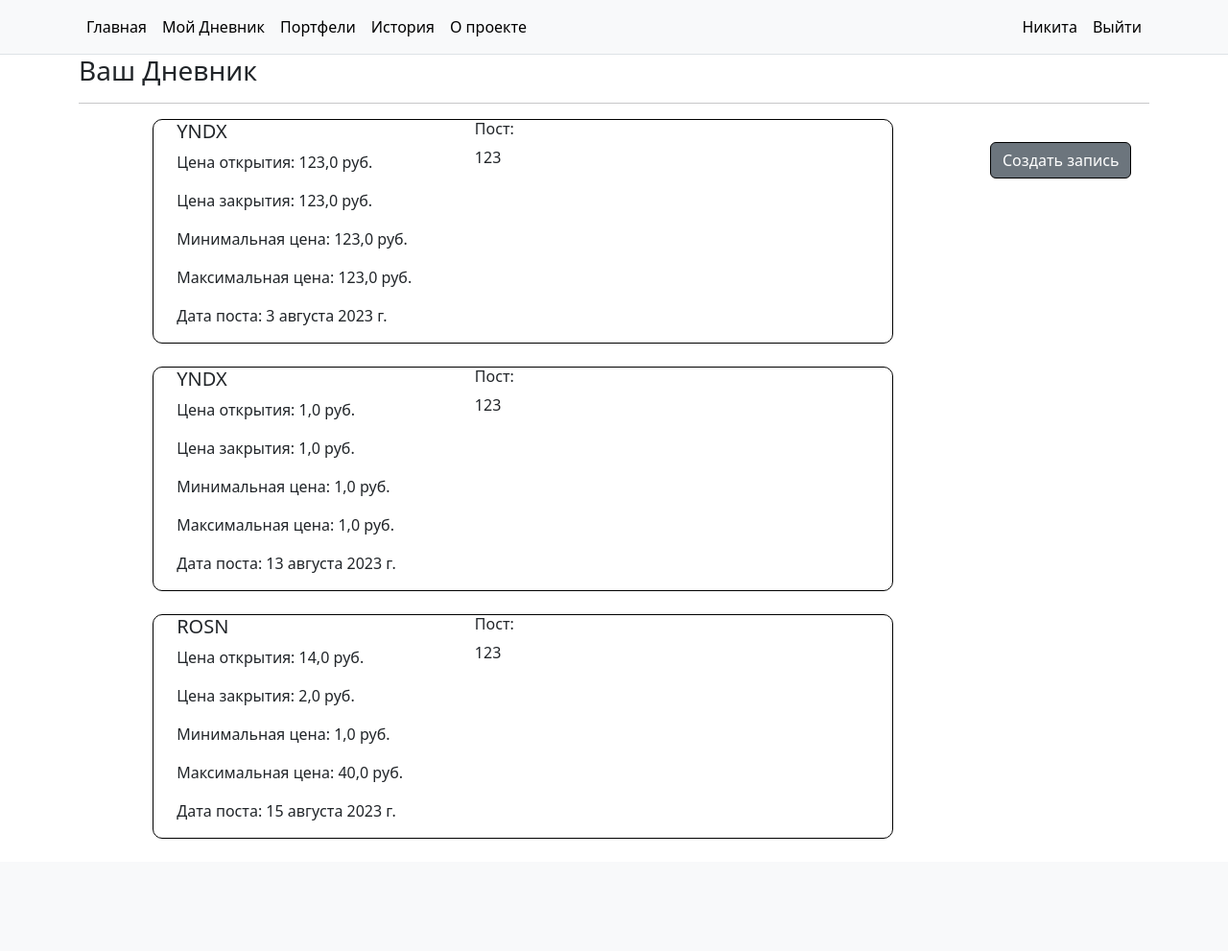
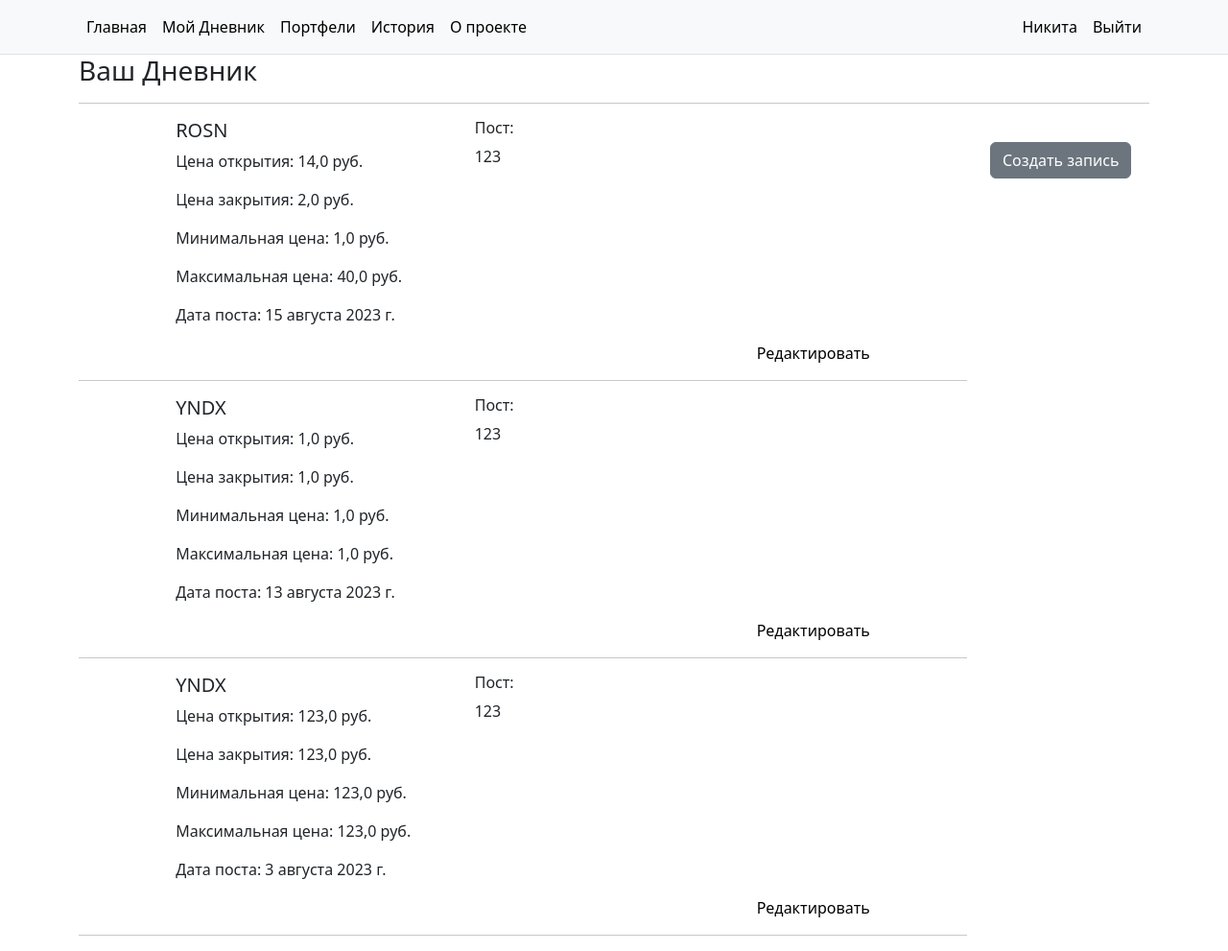
Before and after one commit to akinshinn/SMD, a Django app: page /diary/ in a window 1280 px wide. Shown: the whole page at 96% size. Before the commit the page ends 874 px from the top, so only its background shows below. Run offline with Django 4.2, Linux system fonts and the light colour scheme; a user stored in the database is signed in; data comes from the database, SQL or seed files in the repository; both versions use the stored data as it was after the commit.

Commit message:
redesign

```diff
--- a/home/operationsWithModels.py
+++ b/home/operationsWithModels.py
@@ -23,7 +23,7 @@ def getStocksFromUserPortfolios(UserID):
 
 
 def getAllUserPosts(UserID):
-    posts = DiaryPostModel.objects.filter(user = UserID)
+    posts = DiaryPostModel.objects.filter(user = UserID).order_by("-date")
     return posts
 
 
--- a/home/templates/home/diary.html
+++ b/home/templates/home/diary.html
@@ -7,7 +7,7 @@
                     {% for post in posts %}
                     <div class="container">
                         <div class="row">
-                            <div class="col-10 mycontainer mx-auto">
+                            <div class="col-10 mx-auto">
                                 <div class="container">
                                     <div class="row">
                                         <div class="col-5">
@@ -42,10 +42,19 @@
                                     </div>
                                 </div>
 
+                                <div class="container">
+                                    <div class="row">
+                                        <div class="col-12 d-flex justify-content-end">
+                                            <a type="button" class="mylink">Редактировать</a>
+                                        </div>
+
+                                    </div>
+                                </div>
+
                             </div>
                         </div>
                     </div>
-                    <br>
+                    <hr>
                     {%endfor%}
 
                 {%else%}
@@ -62,7 +71,7 @@
             </div>
             <div class="col-2">
                 <br>
-                <a type="button" class="btn mybtn btn-md btn-secondary" href="{% url 'add-post' %}">
+                <a type="button" class="btn btn-md btn-secondary" href="{% url 'add-post' %}">
                     Создать запись
                 </a>
             </div>
--- a/home/templates/home/history.html
+++ b/home/templates/home/history.html
@@ -7,7 +7,7 @@
                 {% for stock, info in stocks %}
                     <div class="container">
                         <div class="row">
-                            <div class="col-10 mx-auto mycontainer">
+                            <div class="col-10 mx-auto card">
                                 <h5>{{stock.tick}}</h5>
 
                                 <p>Отрасль: {{stock.industry}}</p>
--- a/home/templates/home/index.html
+++ b/home/templates/home/index.html
@@ -19,7 +19,7 @@
                     <p>Вы можете добавить акцию в портфель здесь</p>
                     <div class='container'>
                         <div class='row'>
-                            <div class='col-10 mx-auto' style="border: 1px solid; border-radius: 10px;">
+                            <div class='col-10 mx-auto'>
                                 {% if not isAnyPortfolioCreated %}
                                 <p>У вас еще нет ни одного портфеля акций. Создайте его на этой странице</p>
                                 <div class="mb-3">
--- a/home/templates/home/login.html
+++ b/home/templates/home/login.html
@@ -23,7 +23,11 @@
 
                             </div>
                         </div>
+
                         <button type="submit" class="btn btn-success">Войти</button>
+
+
+                        </div>
                     </form>
                     <br>
                 </div>
--- a/home/templates/home/show-stock.html
+++ b/home/templates/home/show-stock.html
@@ -32,7 +32,6 @@
                         {% else %}
                         <span class="text-danger">{{stockInfo.riskToProfit | floatformat}}</span>
                         {%endif%}
-                         руб.
                     </p>
 
                     <p>Проскальзывание: {{stockInfo.slippage}} руб.</p>
--- a/home/templates/home/sign-up.html
+++ b/home/templates/home/sign-up.html
@@ -15,7 +15,6 @@
 
 
                 {% endfor %}
-
                 <button type="submit" class="btn btn-success btn-md">Зарегистрироваться</button>
             </form>
             <br>
--- a/home/views.py
+++ b/home/views.py
@@ -60,8 +60,9 @@ def index(request):
 def profile(request):
     user = request.user
     form = EditProfileForm()
+    titlePage = user.username if not user.first_name else user.first_name
     data = {"title": user.username,
-            "titlePage": user.username if not user.first_name else user.first_name,
+            "titlePage": f"Здравствуйте, {titlePage}",
             "portfolios": StockPortfolioModel.objects.filter(user = user.id),
             "stats": getStatsAllPortfolios(StockPortfolioModel.objects.filter(user = user.id)) if StockPortfolioModel.objects.filter(user = user.id) else None}
     if request.method == "POST":
```
Also changed, not shown: home/templates/home/about.html (+7 -2 lines), home/templates/home/portfolios.html (+13 -8 lines), home/templates/home/profile.html (+17 -5 lines), home/templates/home/show-portfolio.html (+2 -9 lines), db.sqlite3, home/static/img/mail.png (added).
